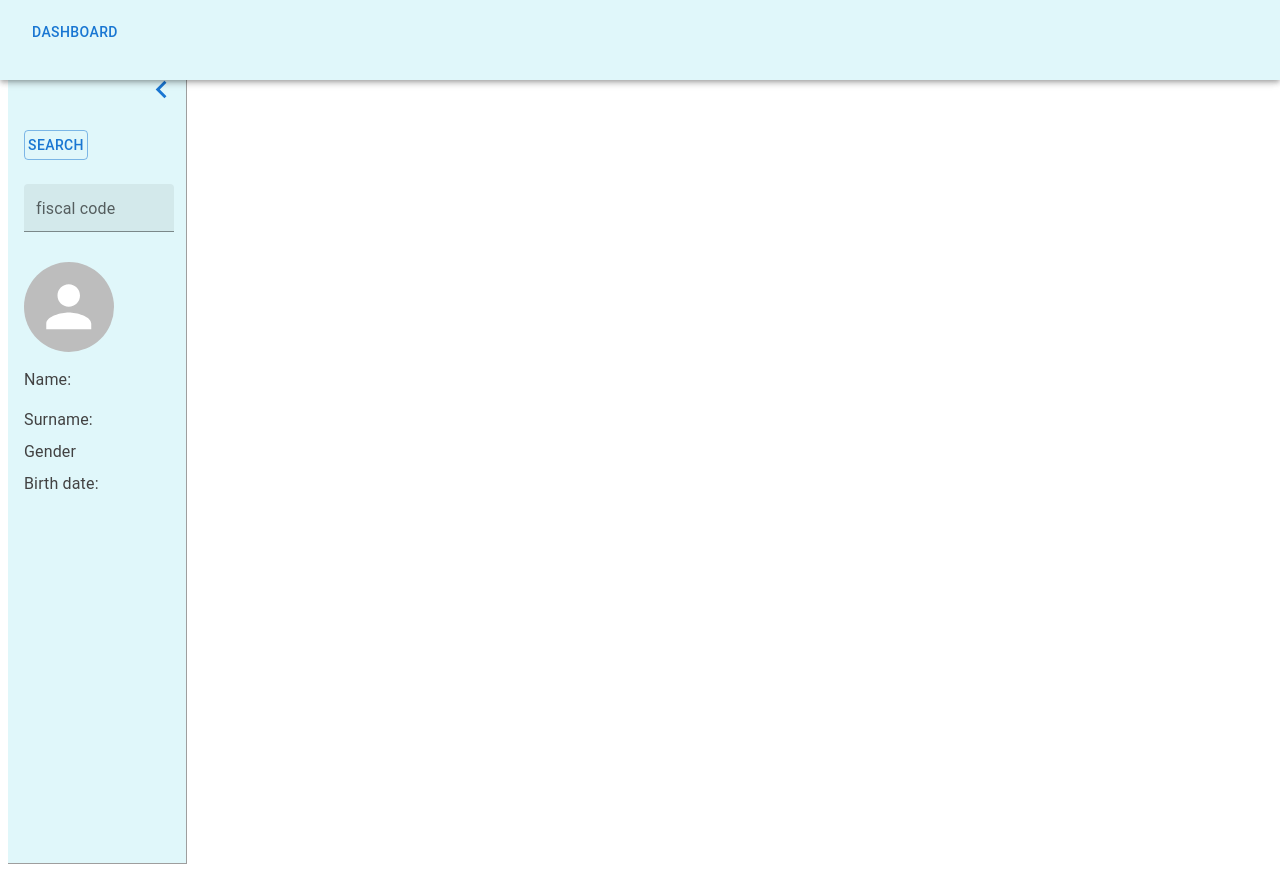
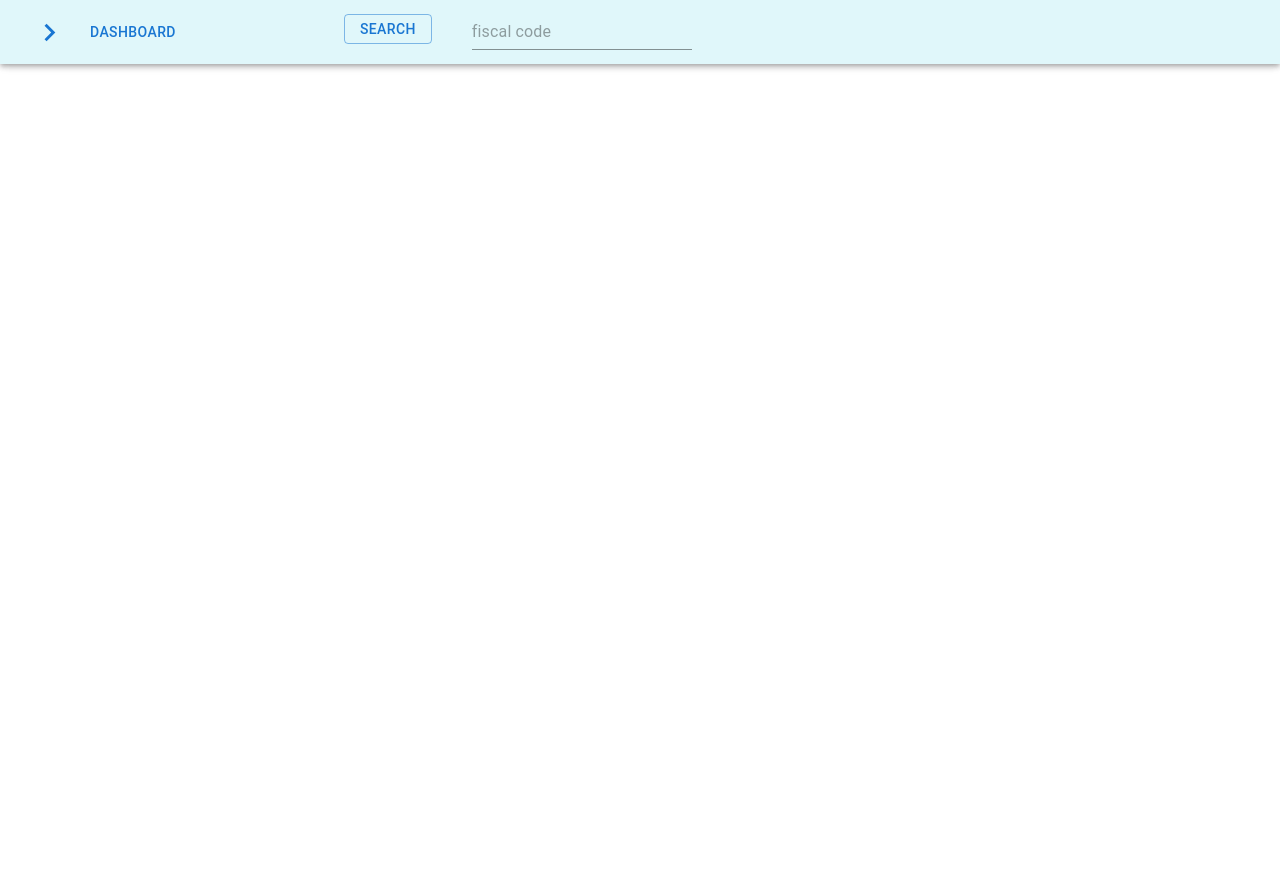
Before and after one commit to 99niccolo99/hospital-app, a React (Create React App) app: page / in a window 1280 px wide. Built offline with nearby package versions, Linux system fonts and the light colour scheme; the HTML template or start-up script is replaced by a standard one.

Commit message:
Add files via upload

```diff
--- a/src/components/FetchBox.js
+++ b/src/components/FetchBox.js
@@ -13,7 +13,7 @@ import GridLayout from "../GridLayout";
 import { cyan } from "@mui/material/colors";
 import KeyboardArrowRightIcon from "@mui/icons-material/KeyboardArrowRight";
 import IconButton from "@mui/material/IconButton";
-import ClearIcon from "@mui/icons-material/Clear";
+import Input from '@mui/material/Input';
 import {
   AreaChart,
   Area,
@@ -31,6 +31,7 @@ import LateralBar from "./LateralBar";
 import Menu from "@mui/material/Menu";
 import MenuItem from "@mui/material/MenuItem";
 import Fade from "@mui/material/Fade";
+import TextField from "@mui/material/TextField";
 
 const cyanTheme = createTheme({
   palette: {
@@ -57,15 +58,17 @@ function FetchBox(props) {
   const [patientExams, setPatientExams] = useState([{}]);
 
   const urlHealthData =
-    "http://localhost:8080/hospital/api/complex/basic/TRRVLA91M13Z404A";
+    "http://localhost:8080/hospital/api/complex/basic/";
 
   //----------------------------------------------------------------
   const urlBalanceData =
-    "http://localhost:8080/hospital/api/balance/TRRVLA91M13Z404A";
+    "http://localhost:8080/hospital/api/balance/";
 
   const fetchTbwFfm = () => {
     let x = [{}];
-    fetch(urlBalanceData, {
+    const fiscalCode = searchForm;
+
+    fetch(urlBalanceData +fiscalCode, {
       method: "GET",
       mode: "cors",
       headers: {
@@ -106,7 +109,9 @@ function FetchBox(props) {
 
   const fetchXcAndFmLevel = () => {
     let x = [{}];
-    fetch(urlBalanceData, {
+    const fiscalCode = searchForm;
+
+    fetch(urlBalanceData +fiscalCode, {
       method: "GET",
       mode: "cors",
       headers: {
@@ -148,8 +153,9 @@ function FetchBox(props) {
   //fetch Heart rate
   const fetchHeartRate = () => {
     let x = [];
+    const fiscalCode = searchForm;
 
-    fetch(urlHealthData, {
+    fetch(urlHealthData + fiscalCode, {
       method: "GET",
       mode: "cors",
       headers: {
@@ -181,8 +187,9 @@ function FetchBox(props) {
   //fetch Resp rate
   const fetchRespRate = () => {
     let x = [];
+    const fiscalCode = searchForm;
 
-    fetch(urlHealthData, {
+    fetch(urlHealthData +fiscalCode, {
       method: "GET",
       mode: "cors",
       headers: {
@@ -248,8 +255,10 @@ function FetchBox(props) {
   //----------------------------------------------------------------
 
   const fetchBalanceData = () => {
+    const fiscalCode = searchForm;
     let x = [];
-    fetch(urlBalanceData, {
+
+    fetch(urlBalanceData + fiscalCode, {
       method: "GET",
       mode: "cors",
       headers: {
@@ -294,7 +303,7 @@ function FetchBox(props) {
   //----------------------------------------------------------------
 
   //barra laterale che sparisce e ricompare premendo il bottone apposito
-  const [lateralBar, setLateralBar] = useState(true);
+  const [lateralBar, setLateralBar] = useState(false);
 
   const onSpaceFree = () => {
     setLateralBar(false);
@@ -318,22 +327,73 @@ function FetchBox(props) {
   };
 
   //----------------------------------------------------------------------
+  //Search management
+
+  const [patientPersonalData, setPatientPersonalData] = useState({});
+
+  const urlPersonalData = "http://localhost:8080/hospital/api/patients/";
+
+  const fetchPersonalData = () => {
+    const fiscalCode = searchForm;
+
+    let x = {};
+
+    fetch(urlPersonalData + fiscalCode, {
+      method: "GET",
+      mode: "cors",
+      headers: {
+        accept: "application/json",
+      },
+    })
+      .then((response) => {
+        return response.json();
+      })
+      .then((data) => {
+        x = {
+          name: data.givenName,
+          gender: data.gender,
+          birthDate: data.birthDate,
+          surname: data.familyName,
+          avatar: "data:"+ data.avatarType +
+          ";base64," + data.avatar ,
+        };
+
+        setPatientPersonalData(() => {
+          return { ...x };
+        });
+      });
+  };
+
+  const [searchForm, setSearchForm] = useState("");
+
+  const onSearch = (event) => {
+    setSearchForm(event.target.value);
+  };
+
+  //----------------------------------------------------------------------
+
   return (
     <React.Fragment>
       <Box
         sx={{
-          display: "flex",
+          display: "inline-flex",
           flexDirection: "row",
           height: "100vh",
+          width: "100%",
           mt: 8,
         }}
       >
         <LateralBar
           lateralBar={lateralBar}
           onSpaceFree={onSpaceFree}
+          avatar={patientPersonalData.avatar}
+          name={patientPersonalData.name}
+          surname={patientPersonalData.surname}
+          gender={patientPersonalData.gender}
+          birthDate={patientPersonalData.birthDate}
         ></LateralBar>
 
-        <AppBar theme={cyanTheme} sx={{ height: "10%" }}>
+        <AppBar theme={cyanTheme} >
           <Toolbar>
             {!lateralBar && (
               <IconButton
@@ -346,11 +406,18 @@ function FetchBox(props) {
               </IconButton>
             )}
 
-            <Button onClick={handleClick} color="primary">Dashboard</Button>
+
+            <Box
+          sx={{
+            display: "flex",
+            flexDirection: "row",
+          }}
+        >
+              <Button  onClick={handleClick} color="primary">
+                Dashboard
+              </Button>
 
               <Menu anchorEl={anchorEl} open={open} onClose={handleClose}>
-
-
                 <MenuItem onClick={handleTbwFfmChange}>
                   TBW AND FFM
                   <Checkbox checked={tbwFfm} onChange={handleTbwFfmChange} />
@@ -358,40 +425,64 @@ function FetchBox(props) {
 
                 <MenuItem onClick={handleXcAndFmLevel}>
                   XC AND FM
-                <Checkbox checked={xcAndFmLevel} onChange={handleXcAndFmLevel} />
+                  <Checkbox
+                    checked={xcAndFmLevel}
+                    onChange={handleXcAndFmLevel}
+                  />
                 </MenuItem>
 
                 <MenuItem onClick={handleHeartRespRate}>
                   HEART AND RESP RATE
-                <Checkbox checked={heartRespRate} onChange={handleHeartRespRate}  />
+                  <Checkbox
+                    checked={heartRespRate}
+                    onChange={handleHeartRespRate}
+                  />
                 </MenuItem>
 
                 <MenuItem onClick={handleDataTableChange}>
                   BALANCE DATA TABLE
-                <Checkbox checked={dataTable} onChange={handleDataTableChange}  />
+                  <Checkbox
+                    checked={dataTable}
+                    onChange={handleDataTableChange}
+                  />
                 </MenuItem>
+              </Menu>
 
 
-            </Menu>
+
+              <Button
+                variant="outlined"
+                sx={{ml:20, height: 30 }}
+                onClick={fetchPersonalData}
+              >
+                Search
+              </Button>
+
+<Input placeholder="fiscal code" sx={{ml:5}}  onChange={onSearch} />
+
+            </Box>
+
           </Toolbar>
         </AppBar>
 
+<Box sx={{width:"150%"}}>
         <Ccc>
           {tbwFfm && (
             <Box
               key="1"
-              data-grid={{ w: 2, h: 3, x: 0, y: 0, minW: 2, minH: 3 }}
+              data-grid={{ w: 2, h: 4, x: 0, y: 0, minW: 2, minH: 4 }}
             >
               <Tbw
                 handleTbwFfmChange={handleTbwFfmChange}
-              patientTbwFfm={patientTbwFfm}></Tbw>
+                patientTbwFfm={patientTbwFfm}
+              ></Tbw>
             </Box>
           )}
 
           {tbwFfm && (
             <Box
               key="5"
-              data-grid={{ w: 2, h: 3, x: 2, y: 0, minW: 2, minH: 3 }}
+              data-grid={{ w: 2, h: 4, x: 2, y: 0, minW: 2, minH: 4 }}
             >
               <Ffm
                 handleTbwFfmChange={handleTbwFfmChange}
@@ -403,7 +494,7 @@ function FetchBox(props) {
           {xcAndFmLevel && (
             <Box
               key="2"
-              data-grid={{ w: 2, h: 3, x: 2, y: 0, minW: 2, minH: 3 }}
+              data-grid={{ w: 2, h: 4, x: 4, y: 0, minW: 2, minH: 4 }}
             >
               <XcAndFmLevel
                 handleXcAndFmLevel={handleXcAndFmLevel}
@@ -415,7 +506,7 @@ function FetchBox(props) {
           {heartRespRate && (
             <Box
               key="3"
-              data-grid={{ w: 2, h: 3, x: 4, y: 0, minW: 2, minH: 3 }}
+              data-grid={{ w: 3, h: 4, x: 6, y: 0, minW: 3, minH: 4 }}
             >
               <HeartRespRate
                 handleHeartRespRate={handleHeartRespRate}
@@ -427,7 +518,7 @@ function FetchBox(props) {
           {dataTable && (
             <Box
               key="4"
-              data-grid={{ w: 2, h: 3, x: 6, y: 0, minW: 2, minH: 3 }}
+              data-grid={{ w: 5, h: 5, x: 0, y: 4, minW: 5, minH: 5 }}
             >
               <DataTable
                 handleDataTableChange={handleDataTableChange}
@@ -438,6 +529,8 @@ function FetchBox(props) {
           )}
         </Ccc>
         </Box>
+      </Box>
+
     </React.Fragment>
   );
 }
--- a/src/components/LateralBar.js
+++ b/src/components/LateralBar.js
@@ -18,48 +18,8 @@ TRRVLA91M13Z404A
 MMRMRA89L29Z404B
 CNNCLD87A53Z404C     */
 
-  const [patientPersonalData, setPatientPersonalData] = useState({});
-  const [searchForm, setSearchForm] = useState('');
-
-  const urlPersonalData =
-    "http://localhost:8080/hospital/api/patients/";
-
-  const fetchPersonalData = () => {
-
-    const fiscalCode = searchForm;
-
-    let x = {};
-
-    fetch(urlPersonalData+fiscalCode , {
-      method: "GET",
-      mode: "cors",
-      headers: {
-        accept: "application/json",
-      },
-    })
-      .then((response) => {
-        return response.json();
-      })
-      .then((data) => {
-
-          x = {
-            name: data.givenName,
-            gender: data.gender,
-            birthDate: data.birthDate,
-            surname: data.familyName,
-          };
 
 
-        setPatientPersonalData(() => {
-          return {...x};
-        });
-      });
-  };
-
-
-  const onSearch = (event) => {
-    setSearchForm(event.target.value);
-  };
 
 
   return (
@@ -88,29 +48,15 @@ CNNCLD87A53Z404C     */
       </IconButton>
 
 
-        <Button
-          variant="outlined"
-          sx={{ mt: 2, ml: 2 ,width:20, height:30 }}
-          onClick={fetchPersonalData}
-        >
-          Search
-        </Button>
-        <TextField
-          id="filled-basic"
-          label="fiscal code"
-          type="Filled"
-          variant="filled"
-          size="small"
-          sx={{ml:2, mb:4, mt:3, width:150, height:30 }}
-          onChange={onSearch}
-        />
+
 
 
           <UserData
-            name={patientPersonalData.name}
-            surname={patientPersonalData.surname}
-            gender={patientPersonalData.gender}
-            birthDate={patientPersonalData.birthDate}
+            avatar={props.avatar}
+            name={props.name}
+            surname={props.surname}
+            gender={props.gender}
+            birthDate={props.birthDate}
           ></UserData>
         </Box>
       )}
--- a/src/components/UserData.js
+++ b/src/components/UserData.js
@@ -7,7 +7,8 @@ import Avatar from "@mui/material/Avatar";
 function UserData(props) {
   return (
     <React.Fragment>
-      <Avatar alt="Remy Sharp" sx={{ width: 90, height: 90, mt: 2, ml: 2 }} />
+
+      <Avatar src={props.avatar} sx={{ width: 90, height: 90, mt: 2, ml: 2 }}  />
 
       <Typography variant="body1" sx={{ color: "#424242", mt: 2, ml: 2 }}>
         Name:
```
Lines whose indentation alone changed are shown as unchanged.
